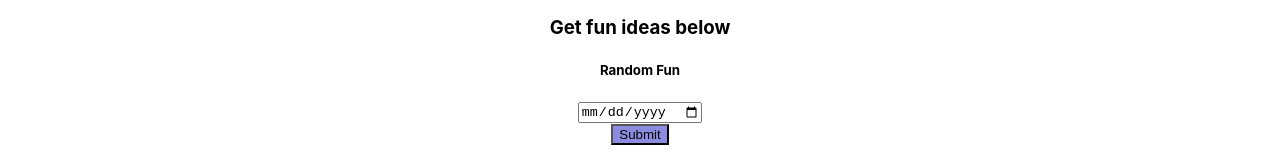
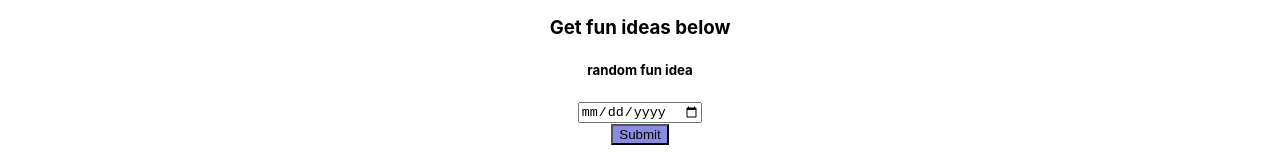
Before and after one commit to JulieAnnMeng/The-Task-Spot-v1, a React (Create React App) app in the folder my-app/: page /funlist in a window 1280 px wide. Shown: the part 1288-1440 px from the top of the page. Built offline with nearby package versions, Linux system fonts and the light colour scheme; data requests are answered from the project's data file.

Commit message:
Generated Fun Ideas Button: set up boredAPI fetch and onclick event

```diff
--- a/my-app/src/components/FunList.js
+++ b/my-app/src/components/FunList.js
@@ -1,13 +1,25 @@
+import { useState} from 'react';
 import Lists from './Lists';
 
 
+const funURL = "https://www.boredapi.com/api/activity"
 function FunList() {
+    const [funActivity, setFunActivity]= useState(null)
+
+    function getFun(){
+        fetch(funURL)
+        .then(r=>r.json())
+        .then(activityObj=>setFunActivity( activityObj.activity))
+    }
+    console.log(funActivity)
+
+
 
     return (
         <div>
             <h2>Plan fun activities below</h2>
             <button className="funListAdd">Add Fun</button>
-            <button className="apiFunAdd">Get Fun</button>
+            <button className="apiFunAdd" onClick={getFun}>Get Fun</button>
             {/* Forms below will appear if their above button is clicked */}
             <form className="funListAdd">
                 <h3>Add to your fun below</h3>
@@ -27,8 +39,7 @@ function FunList() {
             </form>
             <form className="apiFunAdd">
                 <h3>Get fun ideas below</h3>
-                <h5>Random Fun</h5>
-                {/* h5 will hold api fun */}
+                <h5>{funActivity ? funActivity : "random fun idea"}</h5>
                 <input
                 type="date"
                 name="date"
```
